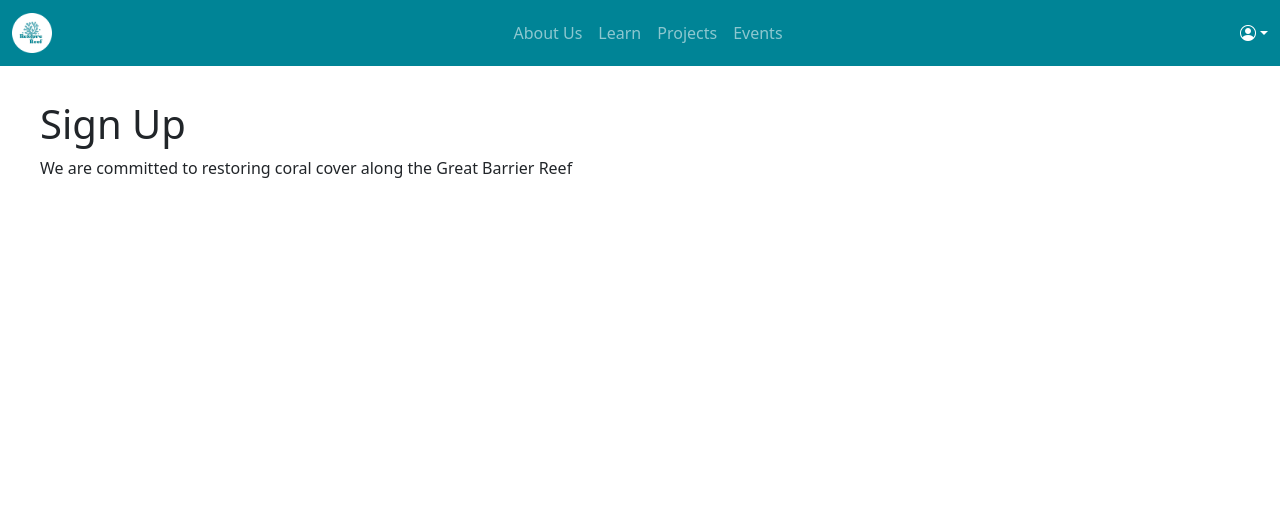
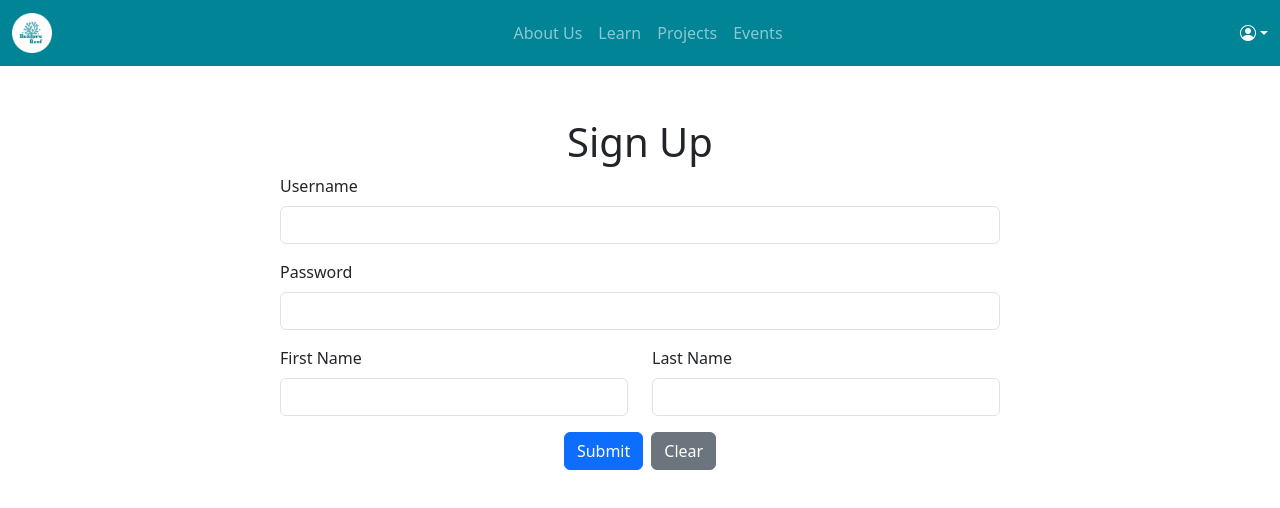
Before and after one commit to rcha0139/fit5032-assignment, a Vue app: page /signup in a window 1280 px wide. Shown: the top 508 px of the page. Built offline with nearby package versions, Linux system fonts and the light colour scheme.

Commit message:
added sign up page

```diff
--- a/src/components/NavBar.vue
+++ b/src/components/NavBar.vue
@@ -1,9 +1,10 @@
 <template>
     <nav class="navbar navbar-expand-sm navbar-dark">
     <div class="container-fluid">
-        <a class="navbar-brand" href="#">
+        <router-link class="navbar-brand" to="/">
             <img :src="logo" />
-        </a>
+        </router-link>
+
         <button class="navbar-toggler" type="button" data-bs-toggle="collapse" data-bs-target="#navbarSupportedContent" aria-controls="navbarSupportedContent" aria-expanded="false" aria-label="Toggle navigation">
         <span class="navbar-toggler-icon"></span>
         </button>
--- a/src/main.js
+++ b/src/main.js
@@ -6,6 +6,7 @@ import 'bootstrap/dist/css/bootstrap.min.css'
 import 'bootstrap-icons/font/bootstrap-icons.css'
 import 'bootstrap/dist/js/bootstrap.bundle.min.js'
 
+
 const app = createApp(App)
 app.use(router)
 
--- a/src/router/index.js
+++ b/src/router/index.js
@@ -2,7 +2,7 @@ import { createRouter, createWebHistory } from 'vue-router'
 import HomeView from '../views/HomeView.vue'
 import AboutView from '../views/AboutView.vue'
 import LearnView from '@/views/LearnView.vue'
-import LoginView from '../views/AboutView.vue'
+import LoginView from '../views/LoginView.vue'
 import ProjectsView from '@/views/ProjectsView.vue'
 import EventsView from '@/views/EventsView.vue'
 import ProfileView from '@/views/ProfileView.vue'
--- a/src/views/SignupView.vue
+++ b/src/views/SignupView.vue
@@ -1,17 +1,69 @@
+<script setup>
+import { ref } from 'vue'
+
+const formData = ref({
+    username: '',
+    password: '',
+    isAustralian: false,
+    gender: '',
+    reason: ''
+})
+
+const submitForm = () => {
+    console.log('Submitted:', formData.value)
+}
+
+const clearForm = () => {
+    formData.value = {
+        username: '',
+        password: '',
+        isAustralian: false,
+        gender: '',
+        reason: ''
+    }
+}
+</script>
+
 <template>
-    <div class="signup">
-        <h1>Sign Up</h1>
-        <p>We are committed to restoring coral cover along the Great Barrier Reef</p>
+    <div class="container signup">
+        <div class="container mt-5">
+            <div class="row">
+                <div class="col-md-8 offset-md-2">
+                    <h1 class="text-center">Sign Up</h1>
+                    <form @submit.prevent="submitForm">
+                        <div class="mb-3">
+                            <label for="username" class="form-label">Username</label>
+                            <input type="text" class="form-control" id="username" v-model="formData.username">
+                        </div>
+                        <div class="mb-3">
+                            <label for="password" class="form-label">Password</label>
+                            <input type="password" class="form-control" id="password" v-model="formData.password">
+                        </div>
+
+                        <div class="row mb-3">
+                            <div class="col-md-6">
+                                <label for="firstname" class="form-label">First Name</label>
+                                <input type="text" class="form-control" id="firstname" v-model="formData.firstname">
+                            </div>
+                            <div class="col-md-6">
+                                <label for="lastname" class="form-label">Last Name</label>
+                                <input type="lastname" class="form-control" id="lastname" v-model="formData.lastname">
+                            </div>
+                        </div>
+
+                        <div class="text-center">
+                            <button type="submit" class="btn btn-primary me-2">Submit</button>
+                            <button type="button" class="btn btn-secondary" @click="clearForm">Clear</button>
+                        </div>
+                    </form>
+                </div>
+            </div>
+        </div>
     </div>
 </template>
 
-<script setup>
-
-</script>
-
 <style scoped>
     .signup {
-        padding: 100px 40px 40px;
+    padding-top: 70px;
     }
-
 </style>
```
